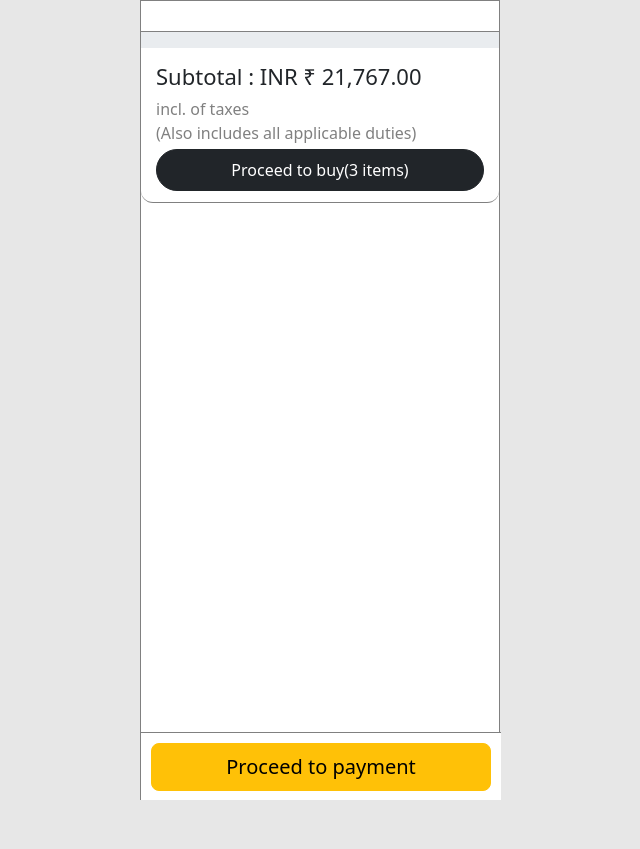
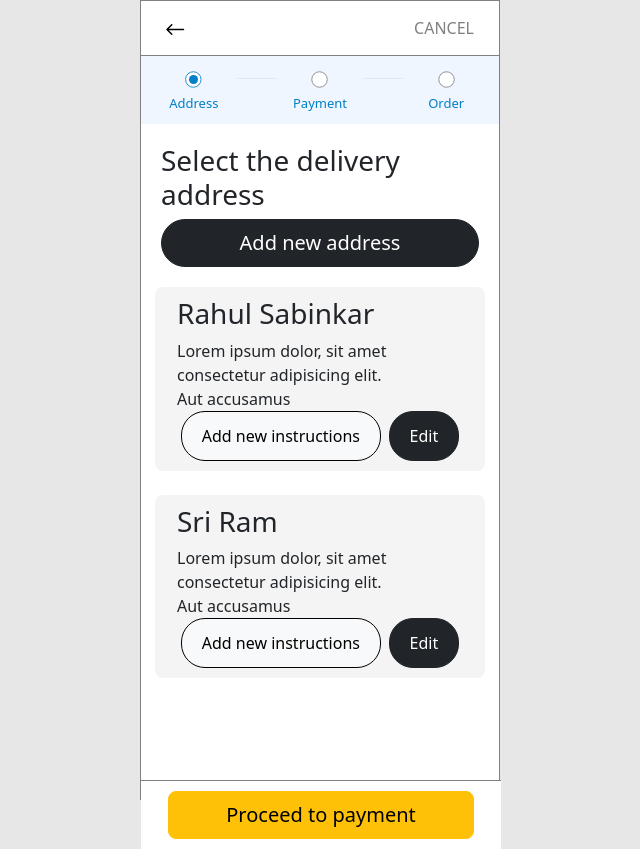
Before and after one commit to SaiManikantaTeja/shopping-mobile-app, a plain HTML site: page shipping-information.html in a window 1280 px wide. Shown: the whole page, without its empty margins (320-960 px from the left). Before the commit the page ends 800 px from the top, so only its background shows below. Drawn offline with nearby package versions, Linux system fonts and the light colour scheme.

Commit message:
changed shipping-page

```diff
--- a/shipping-information.html
+++ b/shipping-information.html
@@ -13,41 +13,78 @@
       src="https://cdn.jsdelivr.net/npm/bootstrap@5.3.0-alpha2/dist/js/bootstrap.bundle.min.js"
       integrity="sha384-qKXV1j0HvMUeCBQ+QVp7JcfGl760yU08IQ+GpUo5hlbpg51QRiuqHAJz8+BrxE/N"
       crossorigin="anonymous"></script>
+      <script src="main.js"></script>
     <link rel="stylesheet" href="style.css" />
     <title>Shipping Information - Shopping Mobile App</title>
   </head>
+
   <body>
     <section>
       <header>
-
+        <a href="index.html"><img src="images/left-arrow.svg" alt=""></a>
+        <a class="exit" href="index.html"><span>CANCEL</span></a>
       </header>
 
-      <!-- Order Summary -->
+      <!-- Shpping Information -->
       <main>
         <!-- Progress bar -->
-        <div class="progress">
+        <div class="container">
+          <div class="row progress-1">
+              <div class="col-3">
+                <img src="images/progress-circles/progress-ongoing-icon.svg" alt="">
+                <span>Address</span>
+              </div>
+              <img class="line" src="images/lines/grey-line.svg" alt="">
+              <div class="col-3">
+                <img src="images/progress-circles/progress-incomplete-icon.svg" alt="">
+                <span>Payment</span>
+              </div>
+              <img class="line" src="images/lines/grey-line.svg" alt="">
+              <div class="col-3">
+                <img src="images/progress-circles/progress-incomplete-icon.svg" alt=""><br>
+                <span>Order</span>
+              </div>
+          </div>
         </div>
 
-        <!-- Subtotal -->
-        <div class="price">
-          <h3>Subtotal : INR ₹ 21,767.00</h3>
-          <span>incl. of taxes<br />(Also includes all applicable duties)</span>
-          <a href=""
-            ><button type="button" class="btn btn-dark">
-              Proceed to buy(3 items)
-            </button></a>
-        </div>
+
+          <div class="new-address">
+            <h3>Select the delivery address</h3>
+            <button class="btn btn-lg btn-dark" type="button">Add new address</button>
+          </div>
+
+          <div class="container">
+            <div class="row prev-address">
+              <div class="col-10">
+                <h3>Rahul Sabinkar</h3>
+                <span>Lorem ipsum dolor, sit amet consectetur adipisicing elit. Aut accusamus </span><br>
+              </div>
+              <div class="edit-button">
+                <button class="btn btn-md btn-light">Add new instructions</button>
+                <button class="btn btn-md btn-dark">Edit</button>
+              </div>
+            </div>
+            <br>
+
+            <div class="row prev-address">
+              <div class="col-10">
+                <h3>Sri Ram</h3>
+                <span>Lorem ipsum dolor, sit amet consectetur adipisicing elit. Aut accusamus </span><br>
+              </div>
+              <div class="edit-button">
+                <button class="btn btn-md btn-light">Add new instructions</button>
+                <button class="btn btn-md btn-dark">Edit</button>
+              </div>
+            </div>
+
+          </div>
 
         <div class="proceed-button">
           <button class="btn btn-lg btn-warning" type="button">Proceed to payment</button>
         </div>
 
-
-
-
-
       </main>
     </section>
   </body>
-  <script src="main.js"></script>
+
 </html>
--- a/style.css
+++ b/style.css
@@ -71,13 +71,6 @@ header .actions {
 p {
   padding: 0em 0.7em 0em 0.7em;
   /* background-color: azure; */
-}
-
-/* Progress  */
-
-.progress{
-    border-radius: 0;
-
 }
 
 /* Subtotal */
@@ -203,11 +196,14 @@ p {
   transform: translateY(-11px);
 }
 
-/* Shipping information */
+/* ---------- End of index page -------------- */
+
+/* ---------- Shipping information page -------------- */
+
 .proceed-button{
   background-color: rgb(255, 255, 255);
   position: absolute;
-  transform: translateY(529px);
+  transform: translateY(102px);
   width: 360px;
   display: flex;
   justify-content: center;
@@ -215,5 +211,60 @@ p {
   border-top: 1px solid grey;
 }
 .proceed-button .btn-warning{
+  width: 90%;
+}
+
+.exit span{
+  color: grey;
+}
+
+/* Progress  */
+
+.progress-1{
+  background-color: #F0F6FF;
+  color: #017fc7;
+  border-radius: 0;
+  padding: 10px;
+  display: flex;
+  justify-content: space-evenly;
+}
+.line{
+  /* background-color: #017fc7; */
+  margin: 0;
+  padding: 0;
+  width: 12%;
+  height: 25px;
+}
+.progress-1 span{
+  font-size: small;
+}
+.progress-1 .col-3{
+  text-align: center;
+}
+
+.new-address{
+  padding: 20px;
+}
+.new-address .btn-dark{
   width: 100%;
+  border-radius: 24px;
 }
+
+.prev-address{
+  background-color: #f4f4f4;
+  margin: 0px 2px;
+  padding: 10px;
+  border-radius: 8px;
+}
+
+.edit-button{
+  display: flex;
+  justify-content: space-around;
+}
+.edit-button .btn{
+  border-radius: 24px;
+  padding: 12px 20px;
+}
+.edit-button .btn-light{
+  border-color: #000000;
+}
```
Also changed, not shown: images/lines/blue-line.svg (added), images/lines/grey-line.svg (added), images/progress-circles/progress-complete-icon.svg (added), images/progress-circles/progress-incomplete-icon.svg (added), images/progress-circles/progress-ongoing-icon.svg (added).
